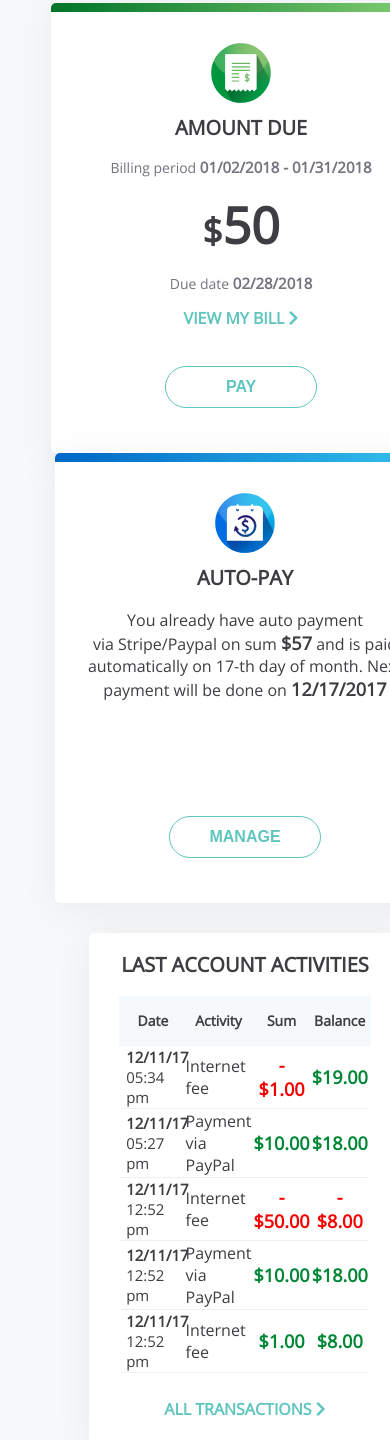
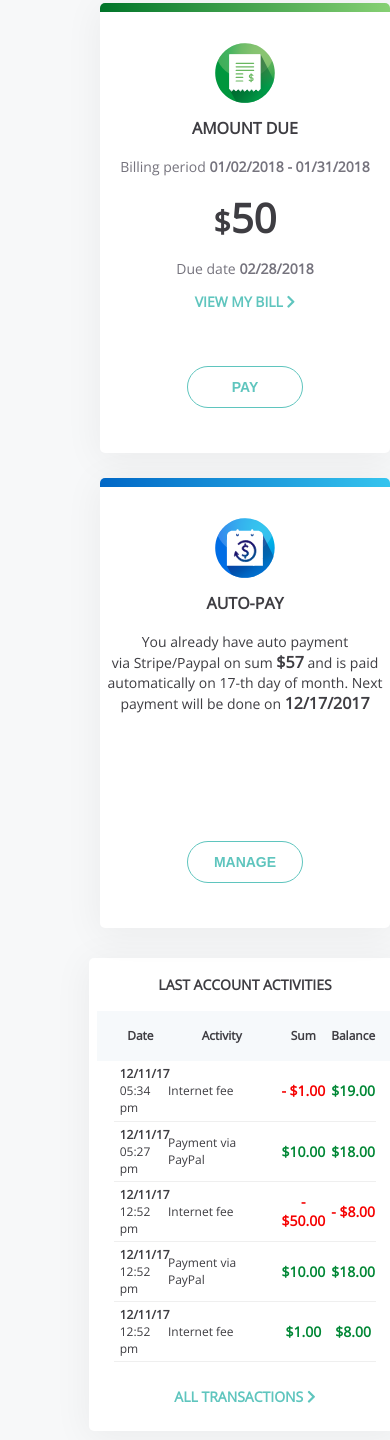
Before and after one commit to Malamud-A/WNetTest, a plain HTML site: page index.html in a window 390 px wide. Shown: the part 47-1487 px from the top of the page. Drawn offline with nearby package versions, Linux system fonts and the light colour scheme.

Commit message:
mobile layout

```diff
--- a/styles.scss
+++ b/styles.scss
@@ -32,7 +32,7 @@ body {
     align-items: center;
     height: 450px;
     max-width: 400px;
-    min-width: 380px;
+    min-width: 290px;
     background: #fff;
     border-radius: 5px;
     box-shadow: 0 5px 37.2px 2.8px rgba(0, 0, 0, 0.05);
@@ -190,3 +190,70 @@ body {
   }
 
 }
+
+
+@media screen and (max-width: 800px) {
+  .app-container{
+    .link{
+      font-size: 14px;
+    }
+    .pay-container{
+      h3{
+        font-size: 16px;
+      }
+      .btn{
+        font-size: 14px;
+      }
+      &.amount-due{
+        margin-bottom: 25px;
+        margin-right: 0;
+        p{
+          font-size: 14px;
+          span{
+            font-size: 14px;
+          }
+        }
+        h2{
+          font-size: 40px;
+          span{
+            font-size: 30px;
+          }
+        }
+      }
+      &.auto-pay{
+        p{
+          font-size: 14px;
+          span{
+            font-size: 16px;
+          }
+        }
+      }
+    }
+    .history{
+      h2{
+        font-size: 14px;
+      }
+      table{
+        width: 95%;
+        thead{
+          font-size: 12px;
+        }
+        tbody{
+          text-align: center !important;
+          tr{
+            td{
+              font-size: 12px !important;
+              span{
+                font-size: 12px;
+                &.balance{
+                  font-size: 14px;
+                }
+              }
+            }
+          }
+        }
+      }
+    }
+  }
+
+}
```
Also changed, not shown: styles.css, 1 other file.
